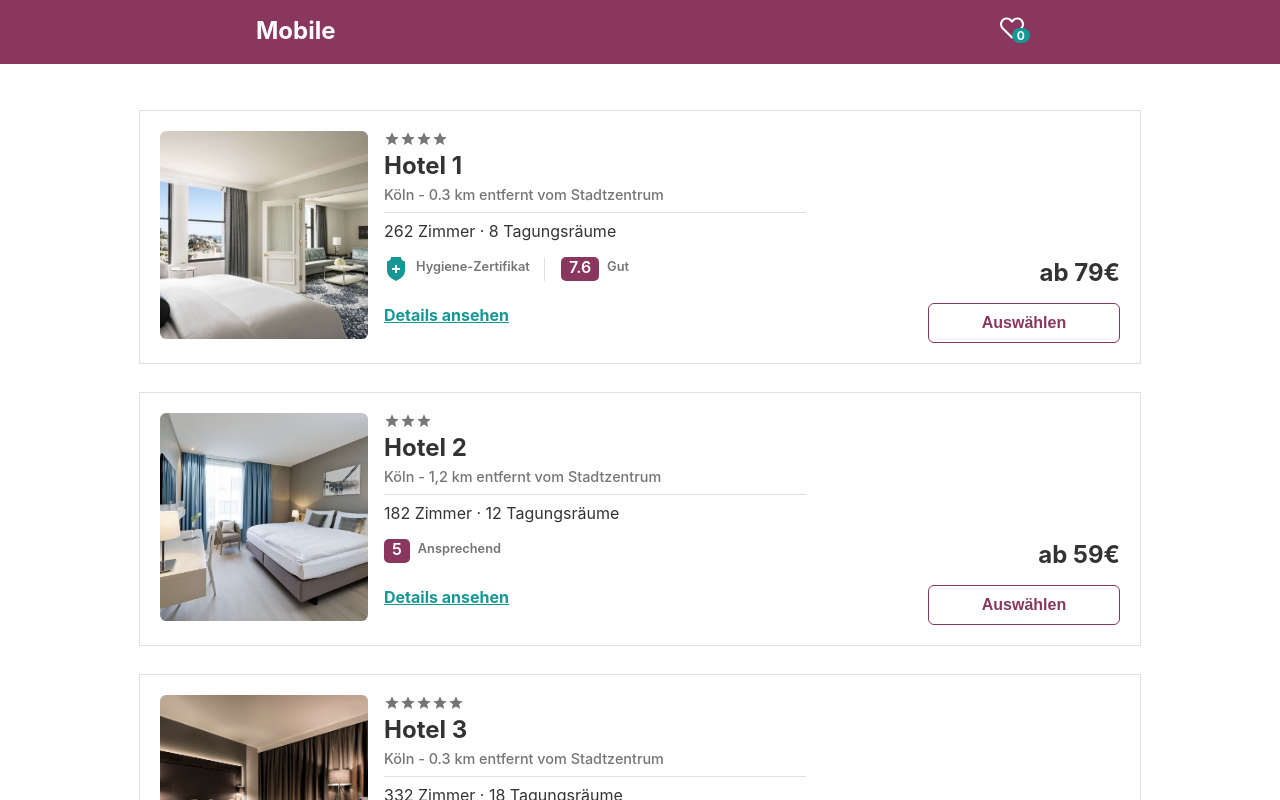
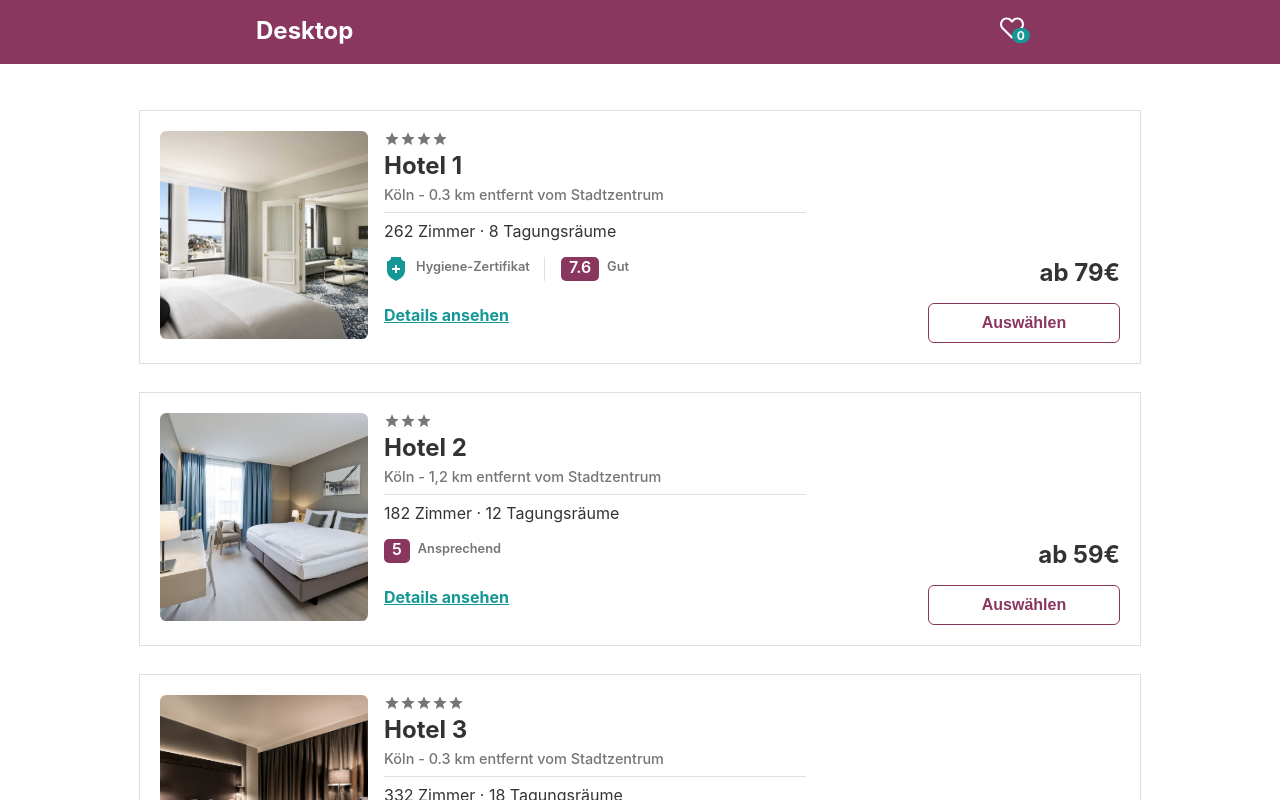
Before and after one commit to Falco-Boehnke/TileableHotels, a React (Create React App) app: page / in a window 1280 px wide. Shown: the top 800 px of the page. Built offline with nearby package versions, Linux system fonts and the light colour scheme.

Commit message:
fix: dynamic titling

```diff
--- a/src/App.css
+++ b/src/App.css
@@ -30,6 +30,10 @@ html {
   color: #ffffff;
   font-size: 1.5rem;
   font-weight: bold;
+}
+
+.header__title__wrapper > span::after {
+  content: "Mobile"
 }
 
 .content-wrapper {
@@ -161,6 +165,10 @@ html {
 }
 
 @media (min-width: 990px) {
+  .header__title__wrapper > span::after {
+    content: "Desktop"
+  }
+
   .content-wrapper {
     max-width: 80%;
   }
--- a/src/App.tsx
+++ b/src/App.tsx
@@ -34,7 +34,7 @@ function App() {
     <>
       <header className="header"></header>
       <div className="header__title__wrapper">
-        <span>Mobile</span>
+        <span></span>
         <SelectionBasket />
       </div>
       <main className="content-wrapper">
--- a/src/components/SelectionBasket/SelectionBasketModal.tsx
+++ b/src/components/SelectionBasket/SelectionBasketModal.tsx
@@ -1,6 +1,5 @@
 import { HotelSelection } from "../../types/hotelType";
 import { RatingStars } from "../HotelTile/TileTitle/RatingStars";
-import { TileTitle } from "../HotelTile/TileTitle/TitleTile";
 import styles from "./SelectionBasket.module.css";
 
 interface SelectionBasketModalProps {
```
